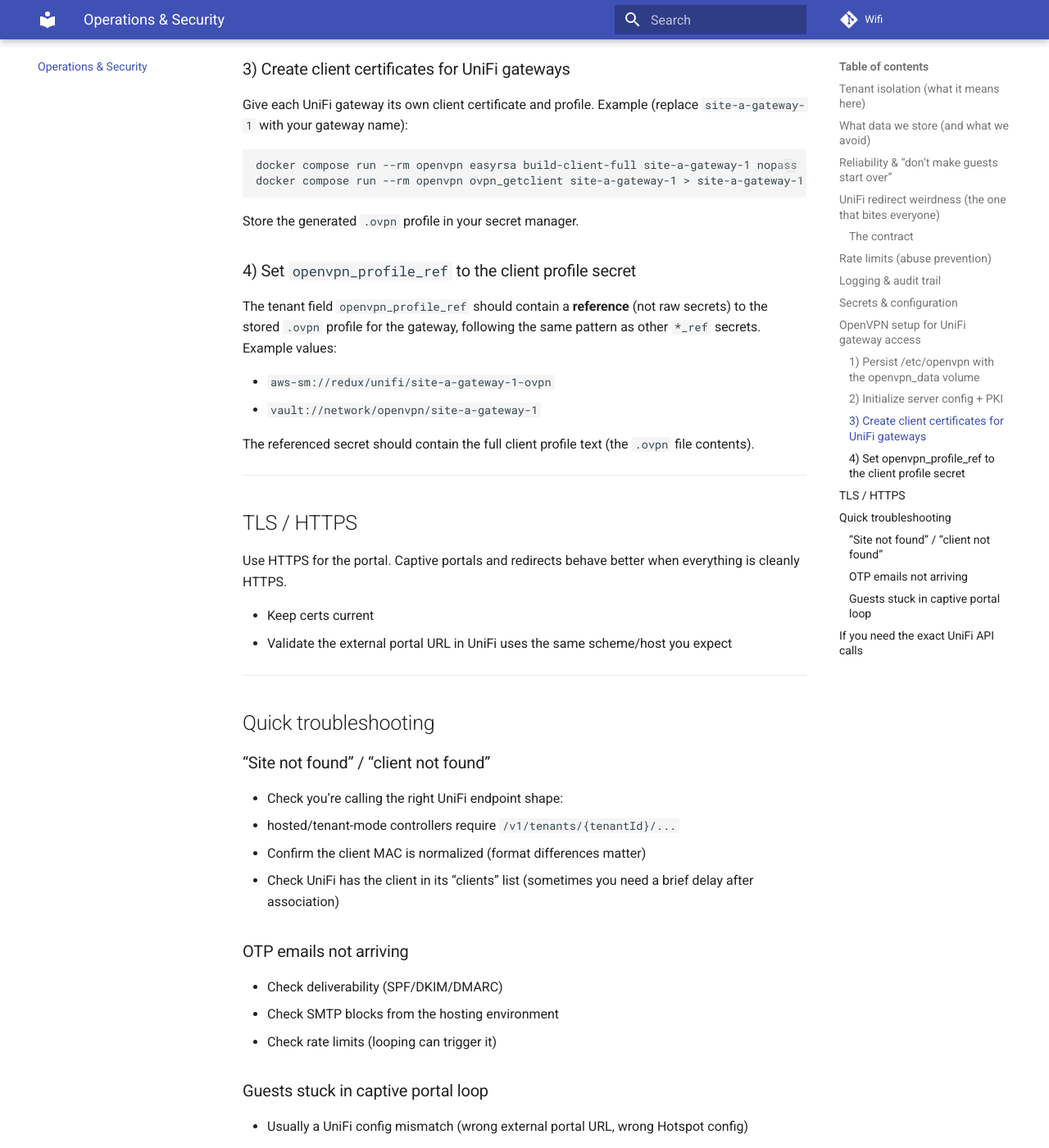
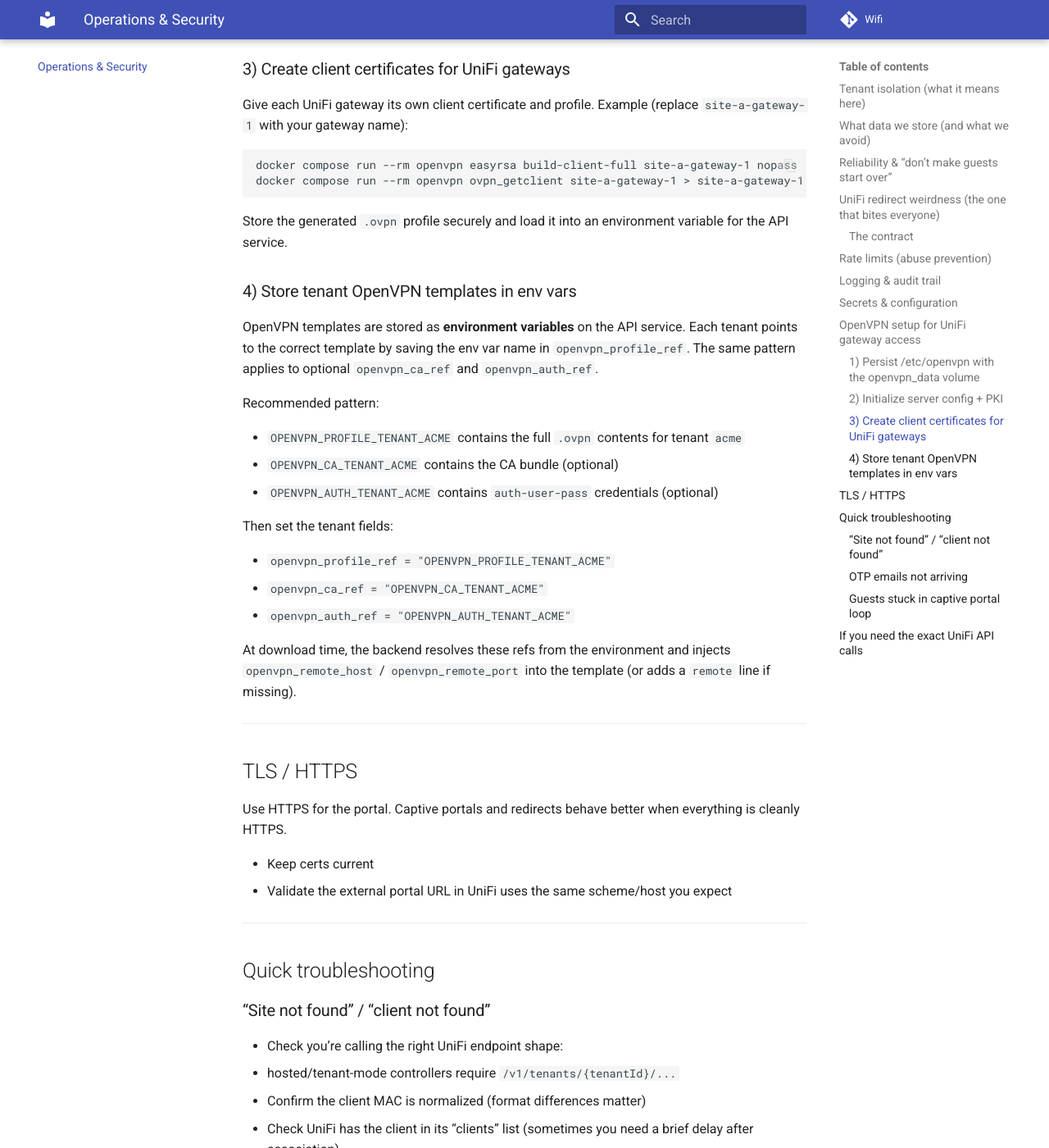
Before and after one commit to dannoetc/redux-unifi-portal, an MkDocs documentation site: the page built from docs/docs/operations-security.md, in a window 1280 px wide and 1400 px high, scrolled down 3349 px. Shown: the whole window at 82% size. Built offline with MkDocs 1.6.1 and Material for MkDocs 9.7.7, drawn with Linux system fonts in a browser that asks for light colours.

Commit message:
Document OpenVPN template resolution

````diff
--- a/docs/docs/operations-security.md
+++ b/docs/docs/operations-security.md
@@ -141,17 +141,28 @@
 docker compose run --rm openvpn ovpn_getclient site-a-gateway-1 > site-a-gateway-1.ovpn
 ```
 
-Store the generated `.ovpn` profile in your secret manager.
+Store the generated `.ovpn` profile securely and load it into an environment variable for the API service.
 
-### 4) Set `openvpn_profile_ref` to the client profile secret
+### 4) Store tenant OpenVPN templates in env vars
 
-The tenant field `openvpn_profile_ref` should contain a **reference** (not raw secrets) to the stored `.ovpn`
-profile for the gateway, following the same pattern as other `*_ref` secrets. Example values:
+OpenVPN templates are stored as **environment variables** on the API service. Each tenant points to the correct
+template by saving the env var name in `openvpn_profile_ref`. The same pattern applies to optional
+`openvpn_ca_ref` and `openvpn_auth_ref`.
 
-- `aws-sm://redux/unifi/site-a-gateway-1-ovpn`
-- `vault://network/openvpn/site-a-gateway-1`
+Recommended pattern:
 
-The referenced secret should contain the full client profile text (the `.ovpn` file contents).
+- `OPENVPN_PROFILE_TENANT_ACME` contains the full `.ovpn` contents for tenant `acme`
+- `OPENVPN_CA_TENANT_ACME` contains the CA bundle (optional)
+- `OPENVPN_AUTH_TENANT_ACME` contains `auth-user-pass` credentials (optional)
+
+Then set the tenant fields:
+
+- `openvpn_profile_ref = "OPENVPN_PROFILE_TENANT_ACME"`
+- `openvpn_ca_ref = "OPENVPN_CA_TENANT_ACME"`
+- `openvpn_auth_ref = "OPENVPN_AUTH_TENANT_ACME"`
+
+At download time, the backend resolves these refs from the environment and injects `openvpn_remote_host` /
+`openvpn_remote_port` into the template (or adds a `remote` line if missing).
 
 ---
 
````
Also changed, not shown: 2 other files.
